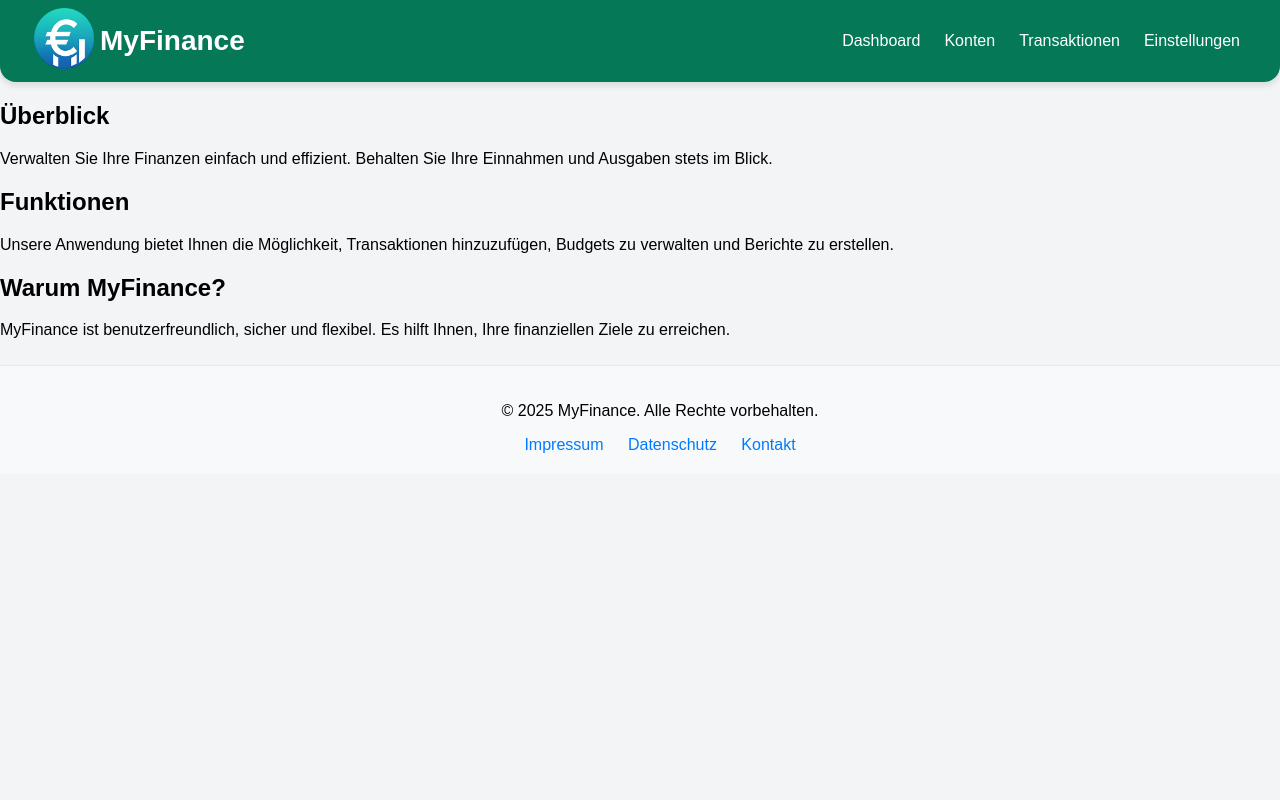
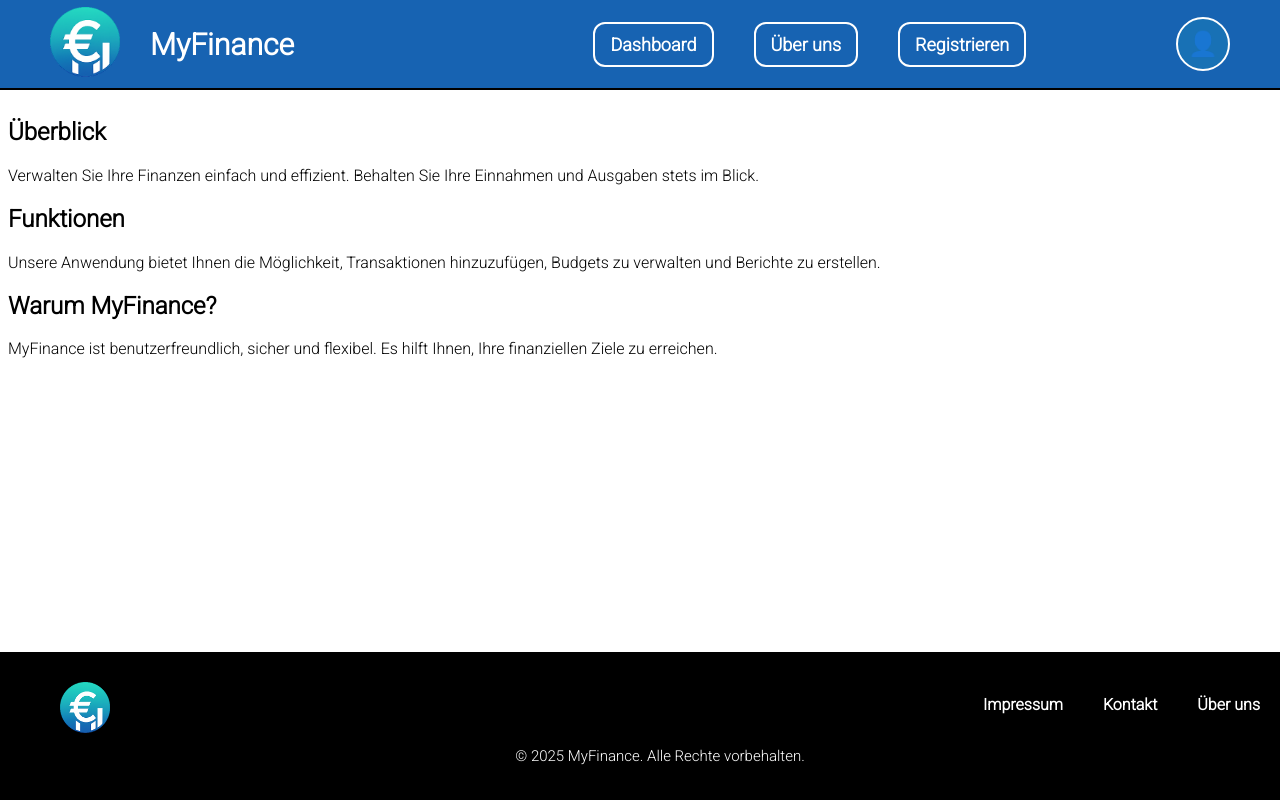
Before and after one commit to xAballon/MyFinance, a PHP site: page / in a window 1280 px wide. Run offline with PHP 8.4, Linux system fonts and the light colour scheme.

Commit message:
header und footer mit stlye.css von grund auf neu gemacht und fertiggestellt!

```diff
--- a/footer.html
+++ b/footer.html
@@ -1,10 +1,27 @@
 <!DOCTYPE html>
-<link rel="stylesheet" href="style.css">
-<footer style="background-color: #f8f9fa; padding: 20px; text-align: center; border-top: 1px solid #e7e7e7;">
-    <p>&copy; 2025 MyFinance. Alle Rechte vorbehalten.</p>
-    <nav>
-        <a href="/impressum.html" style="margin: 0 10px; text-decoration: none; color: #007bff;">Impressum</a>
-        <a href="/datenschutz.html" style="margin: 0 10px; text-decoration: none; color: #007bff;">Datenschutz</a>
-        <a href="/kontakt.html" style="margin: 0 10px; text-decoration: none; color: #007bff;">Kontakt</a>
-    </nav>
-</footer>
+<html lang="de">
+
+<head>
+    <meta charset="UTF-8">
+    <meta name="viewport" content="width=device-width, initial-scale=1.0">
+    <title>MyFinance - Footer</title>
+    <link rel="stylesheet" href="style.css">
+</head>
+
+<body>
+    <footer class="footer">
+        <div class="footer-content">
+            <div class="footer-logo">
+                <img src="images/MyFinance_Logo.png" alt="Logo_MyFinance">
+            </div>
+            <div class="footer-links">
+                <a href="#">Impressum</a>
+                <a href="#">Kontakt</a>
+                <a href="#">Über uns</a>
+            </div>
+        </div>
+        <p class="footer-text">© 2025 MyFinance. Alle Rechte vorbehalten.</p>
+    </footer>
+</body>
+
+</html>
--- a/header.html
+++ b/header.html
@@ -3,28 +3,21 @@
 <head>
     <meta charset="UTF-8">
     <meta name="viewport" content="width=device-width, initial-scale=1.0">
-    <link rel="stylesheet" href="style.css">
-    <title>MyFinance</title>
+    <title>MyFinance - Header</title>
 </head>
-<body class="global-bg">
-    <header class="myfinance-header">
-        <div class="myfinance-container">
-            <!-- Logo und Name -->
-            <div class="myfinance-logo-container">
-                <div class="myfinance-logo"><a href="index.php"><img src="images/MyFinance_Logo.png" alt="Logo" width="60px"></a></div>
-                <span class="myfinance-site-name">MyFinance</span>
-            </div>
-
-            <!-- Navigation -->
-            <nav>
-                <ul class="myfinance-nav-links">
-                    <li><a href="#">Dashboard</a></li>
-                    <li><a href="#">Konten</a></li>
-                    <li><a href="#">Transaktionen</a></li>
-                    <li><a href="#">Einstellungen</a></li>
-                </ul>
-            </nav>
+<body>
+    <div class="header">
+        <div class="logo-container">
+            <a href="index.php" class="logo"><img src="images/MyFinance_Logo.png" alt="Logo_MyFinance"></a>
+            <span class="logo-text">MyFinance</span>
         </div>
-    </header>
+        <div class="nav-links">
+            <a href="#">Dashboard</a>
+            <a href="#">Über uns</a>
+            <a href="#">Registrieren</a>
+        </div>
+        <div class="profile-icon">👤</div>
+    </div>
+    <div class="spacer"></div>
 </body>
 </html>
--- a/style.css
+++ b/style.css
@@ -2,86 +2,121 @@
 @import url('https://fonts.googleapis.com/css2?family=Roboto:wght@300&display=swap');
 body{
     font-family: 'Roboto', sans-serif;
-
+    overflow-x: hidden;
 }
 
 /*Header styles*/
-.global-bg {
-    background-color: #f3f4f6;
+.header {
     margin: 0;
-    font-family: Arial, sans-serif;
+    background-color: #1763B2;
+    display: flex;
+    align-items: center;
+    justify-content: space-between;
+    padding: 15px 50px;
+    border-bottom: 2px solid #000000;
+    position: fixed;
+    width: 100%;
+    top: 0;
+    left: 0;
+    z-index: 1000;
+    box-sizing: border-box;
+    height: 90px;
+}
+.spacer {
+    height: 90px;
+}
+.logo-container {
+    display: flex;
+    align-items: center;
+    flex-grow: 1;
+}
+.logo-text {
+    font-size: 30px;
+    font-weight: bold;
+    color: #FFFFFF;
+}
+.logo img {
+    width: 70px;
+    height: auto;
+    margin-right: 30px;
+}
+.nav-links {
+    display: flex;
+    gap: 40px;
+    flex-grow: 2;
+    justify-content: center;
+}
+.nav-links a {
+    text-decoration: none;
+    color: #FFFFFF;
+    padding: 10px 15px;
+    border: 2px solid #FFFFFF;
+    border-radius: 12px;
+    font-weight: bold;
+    font-size: 18px;
+}
+.nav-links a:hover {
+    background-color: #1BA3BD;
+    color: #000000;
+}
+.profile-icon {
+    width: 50px;
+    height: 50px;
+    min-width: 50px;
+    min-height: 50px;
+    border: 2px solid #FFFFFF;
+    border-radius: 50%;
+    display: flex;
+    align-items: center;
+    justify-content: center;
+    cursor: pointer;
+    font-size: 24px;
+    flex-shrink: 0;
+    background: #1ba2bd3b;
+}
+.profile-icon:hover{
+    background: #1BA3BD;
 }
 
-.myfinance-header {
-    background-color: #047857;
-    color: white;
-    padding: 16px;
-    box-shadow: 0 4px 6px rgba(0, 0, 0, 0.1);
-    border-bottom-left-radius: 16px;
-    border-bottom-right-radius: 16px;
+/*Footer Styles*/
+.footer {
+    margin-left: -8px;
+    background-color: #000000;
+    color: #FFFFFF;
+    padding: 20px;
+    text-align: center;
+    border-top: 2px solid #FFFFFF;
+    position: absolute;
+    bottom: 0;
+    width: 100%;
 }
-
-.myfinance-container {
+.footer-content {
     display: flex;
     justify-content: space-between;
     align-items: center;
     max-width: 1200px;
     margin: 0 auto;
 }
-
-.myfinance-logo-container {
+.footer-logo img {
+    width: 50px;
+    height: auto;
+    margin-right: 50px;
+    margin-top: 10px;
+}
+.footer-links {
     display: flex;
-    align-items: center;
-    gap: 12px;
+    gap: 40px;
 }
-
-.myfinance-logo {
-    width: 48px;
-    height: 48px;
-    background-color: black;
-    color: #10b981;
-    display: flex;
-    align-items: center;
-    justify-content: center;
+.footer-links a {
+    text-decoration: none;
+    color: #FFFFFF;
     font-weight: bold;
-    font-size: 1.25rem;
-    border-radius: 50%;
+    font-size: 16px;
 }
-
-.myfinance-site-name {
-    font-size: 1.75rem;
-    font-weight: bold;
+.footer-links a:hover {
+    color: #24D1C2;
 }
-
-.myfinance-nav-links {
-    list-style: none;
-    display: flex;
-    gap: 24px;
+.footer-text {
+    margin-top: 10px;
+    font-size: 15px;
 }
-
-.myfinance-nav-links li a {
-    color: white;
-    text-decoration: none;
-    transition: color 0.3s;
-}
-
-.myfinance-nav-links li a:hover {
-    color: black;
-}
-
-
-/*Footer Styles*/
-footer {
-    position: relative;
-    width: 100%;
-    bottom: 0;
-    color: #fff;
-    padding: 10px 0;
-    text-align: center;
-    color: black;
-}
-
-/*Login Styles*/
-.login{
-    text-align:center;
-}
```
